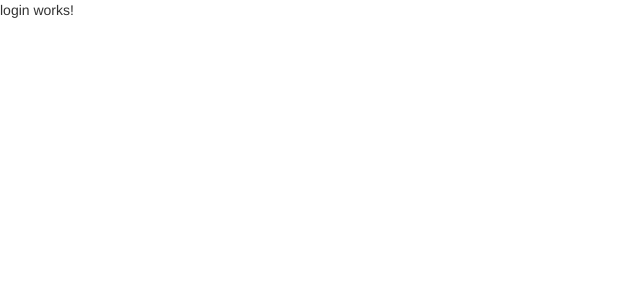
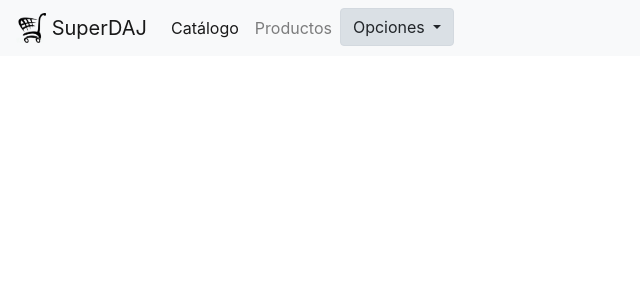
Before and after one commit to JosueArce/FrontEndProyecto2CursoDisenioSoftware, an Angular app: page / in a window 1280 px wide. Shown: the top 300 px of the page, without its empty margins (0-640 px from the left). Built offline with nearby package versions, Linux system fonts and the light colour scheme.

Commit message:
Cascarón listo

```diff
--- a/package.json
+++ b/package.json
@@ -21,7 +21,7 @@
     "@angular/platform-browser": "^5.2.0",
     "@angular/platform-browser-dynamic": "^5.2.0",
     "@angular/router": "^5.2.0",
-    "bootstrap": "^3.3.7",
+    "bootstrap": "^4.0.0",
     "core-js": "^2.4.1",
     "jquery": "^3.3.1",
     "popper.js": "^1.14.3",
--- a/src/app/app-routing.module.ts
+++ b/src/app/app-routing.module.ts
@@ -5,6 +5,7 @@ import { Routes, RouterModule } from '@angular/router';
 
 import { LoginComponent } from './login/login.component';
 import { RegisterComponent } from './register/register.component';
+import { LayoutHome } from './home/layout.component';
 
 const routes : Routes = [
 	{
@@ -17,6 +18,7 @@ const routes : Routes = [
 	},
 	{
 		path : 'home',
+		component : LayoutHome,
 		children :
 		[
 			{
@@ -27,7 +29,7 @@ const routes : Routes = [
 	},
 	{
 		path : '**',//sino concuerda con ninguna ruta entonces entra aqui
-		component : LoginComponent
+		component : LayoutHome
 	}
 ];
 
--- a/src/app/app.module.ts
+++ b/src/app/app.module.ts
@@ -4,12 +4,13 @@ import { NgModule } from '@angular/core';
 
 import { AppComponent } from './app.component';
 import { AppRoutingModule, routingComponents } from './app-routing.module';
-
+import { LayoutHome } from './home/layout.component';
 
 @NgModule({
   declarations: [
     AppComponent,
-    routingComponents
+    routingComponents,
+    LayoutHome
   ],
   imports: [
     BrowserModule,
--- /dev/null
+++ b/src/app/home/layout.component.html
@@ -0,0 +1,35 @@
+<nav class="navbar sticky-top navbar-expand-lg navbar-light bg-light">
+  <a class="navbar-brand" href="">
+    <img src="../../assets/logo.png" width="30" height="30" class="d-inline-block align-top" alt="">
+    SuperDAJ
+  </a>
+  <button class="navbar-toggler" type="button" data-toggle="collapse" data-target="#navbarSupportedContent" aria-controls="navbarSupportedContent" aria-expanded="false" aria-label="Toggle navigation">
+    <span class="navbar-toggler-icon"></span>
+  </button>
+
+  <div class="collapse navbar-collapse" id="navbarSupportedContent">
+    <ul class="navbar-nav mr-auto">
+      <li class="nav-item active">
+        <a class="nav-link" href="">Catálogo <span class="sr-only">(current)</span></a>
+      </li>
+      <li class="nav-item">
+        <a class="nav-link" href="">Productos</a>
+      </li>
+      <li class="nav-item">
+        <div class="dropdown show">
+          <a class="btn btn-light dropdown-toggle" href="#" role="button" id="dropdownMenuLink" data-toggle="dropdown" aria-haspopup="true" aria-expanded="false">
+            Opciones
+          </a>
+
+          <div class="dropdown-menu" aria-labelledby="dropdownMenuLink">
+            <a class="dropdown-item" href="#">Ver mi Perfil</a>
+            <a class="dropdown-item" href="#">Acerca de la aplicación</a>
+            <a class="dropdown-item" href="#">Cerrar Sesión</a>
+          </div>
+        </div>
+      </li>
+    </ul>
+  </div>
+</nav>
+
+<router-outlet></router-outlet>
--- /dev/null
+++ b/src/app/home/layout.component.ts
@@ -0,0 +1,9 @@
+
+import { Component, OnInit } from '@angular/core';
+
+@Component({
+	selector : 'layout-home',
+	templateUrl : './layout.component.html'
+})
+
+export	class LayoutHome {}
```
Also changed, not shown: 1 other file (tests, documents, lock files or other folders).
